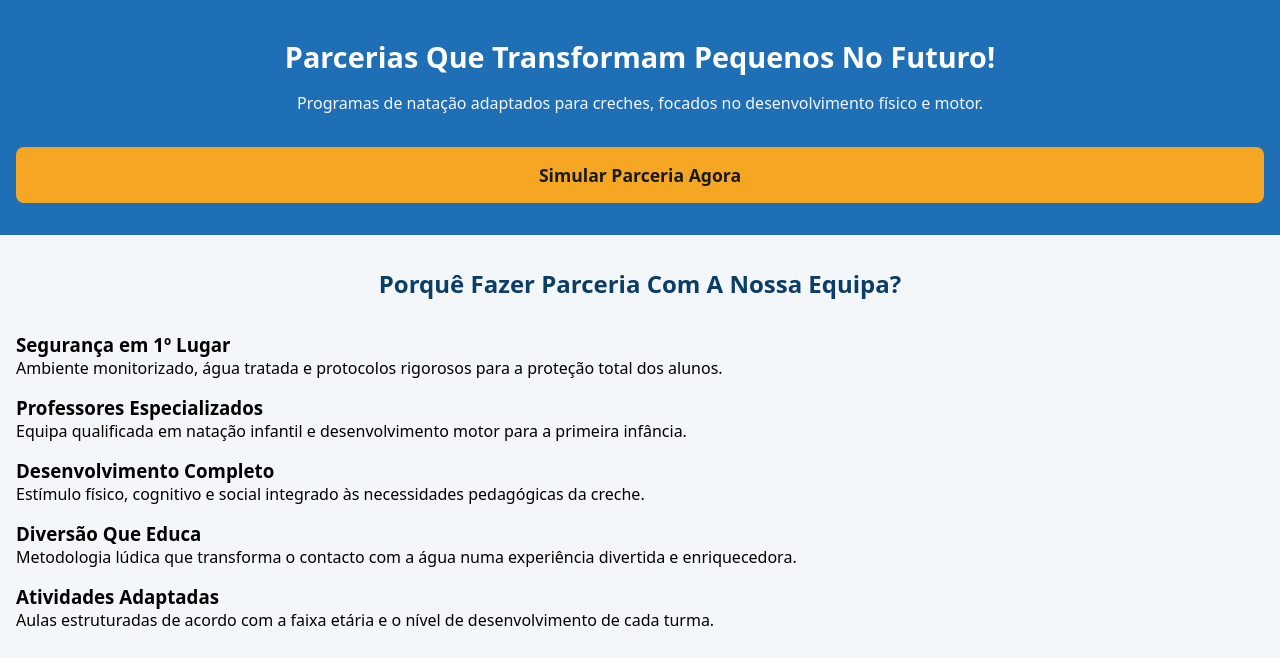
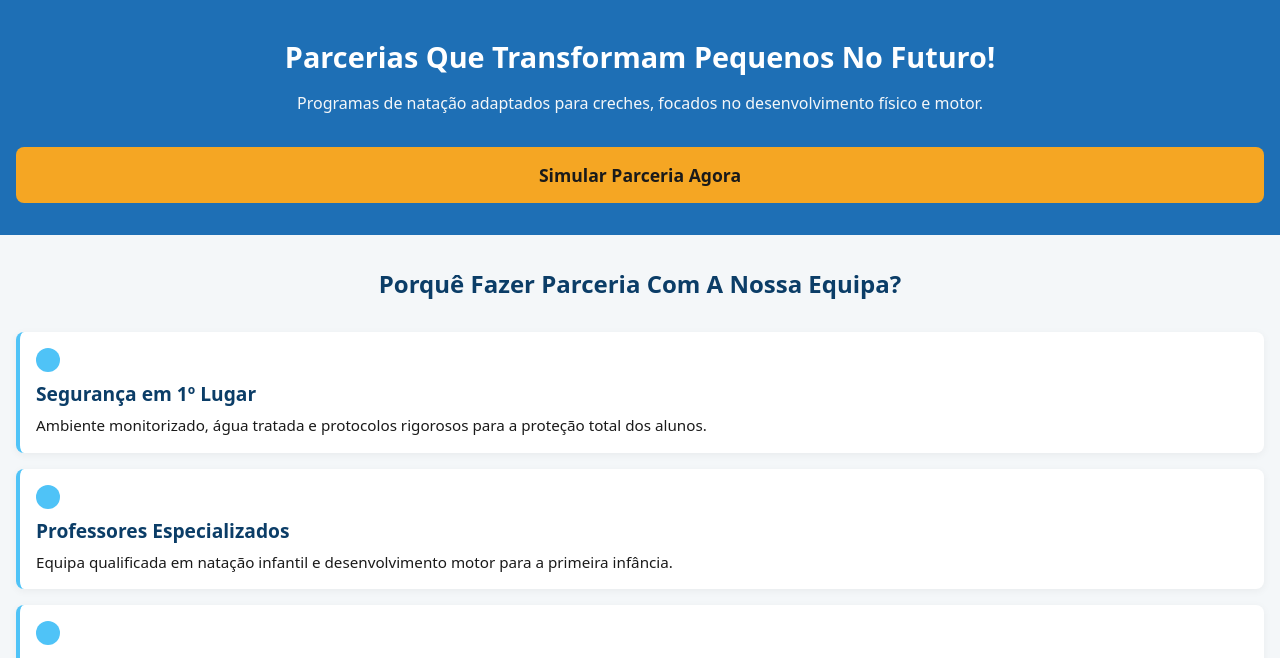
Before and after one commit to kelvin-arcanjo/embarcador-club-parcerias, a plain HTML site: page index.html in a window 1280 px wide. Shown: the part 64-722 px from the top of the page. Drawn offline with Linux system fonts and the light colour scheme.

Commit message:
feat(.card-beneficios);
.card-beneficio stylized,with hover animation.....card-icone placeholder;

```diff
--- a/styles.css
+++ b/styles.css
@@ -165,3 +165,38 @@ body {
   flex-direction: column;
   gap: var(--espaco-md);
 }
+
+.card-beneficio {
+    background-color: var(--cor-branca);
+    padding: var(--espaco-md);
+    border-radius: var(--raio-borda);
+    border-left: 4px solid var(--cor-detalhe);
+    box-shadow: 0 2px 8px rgba(0, 0, 0, 0.05);
+    transition: transform 0.3s ease, box-shadow 0.3s ease, border-color 0.3s ease;
+}
+
+.card-beneficio:hover {
+  transform: translateY(-4px);
+  box-shadow: 0 6px 16px rgba(0, 0, 0, 0.1);
+  border-left-color: var(--cor-primaria);
+}
+
+.card-icone {
+    width: 24px;
+    height: 24px;
+    background-color: var(--cor-detalhe);
+    border-radius: 50%;
+    margin-bottom: var(--espaco-sm);
+}
+
+.card-beneficio h3 {
+    color: var(--cor-primaria);
+    font-size: 1.2rem;
+    margin-bottom: var(--espaco-sm);
+}
+
+.card-beneficio p {
+    color: var(--cor-texto-escuro);
+    font-size: 0.95rem;
+    line-height: 1.4;
+}
```
